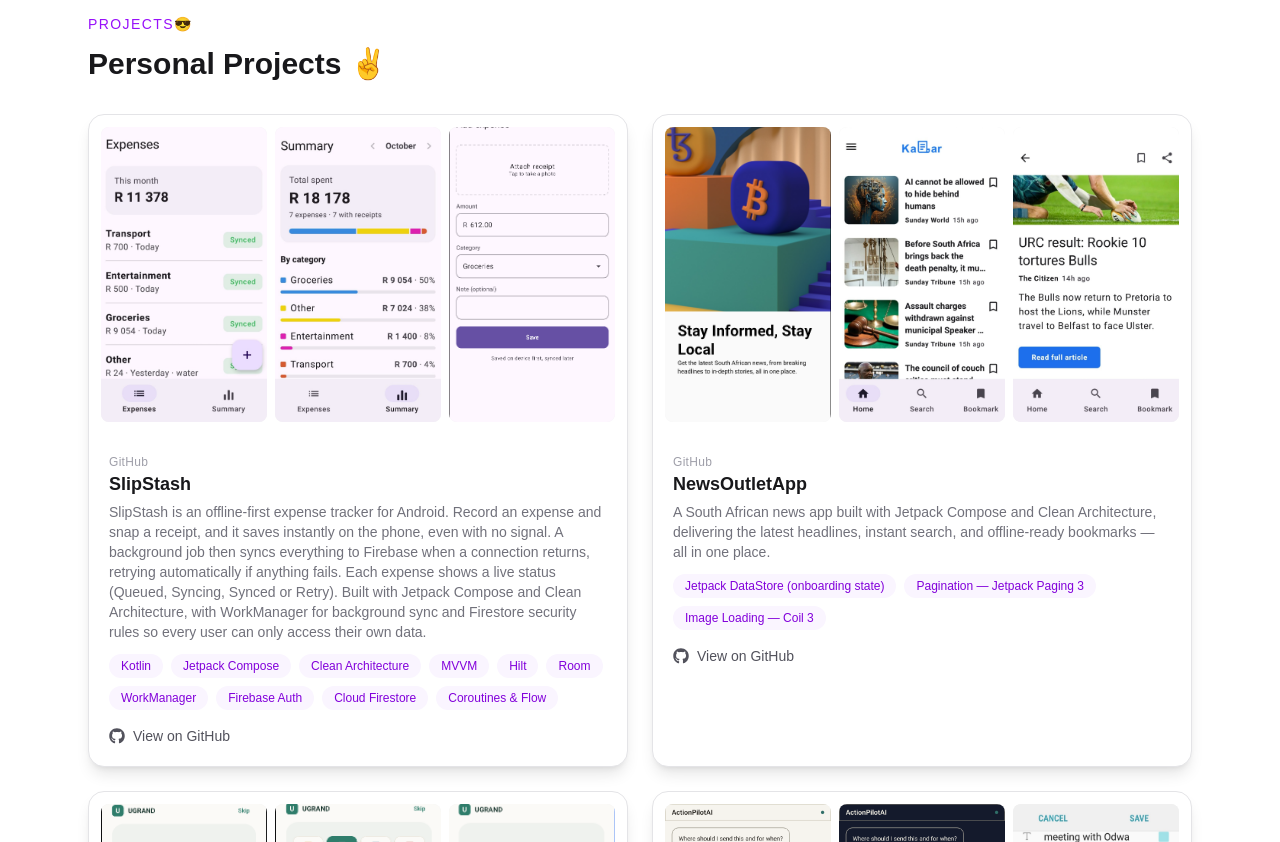
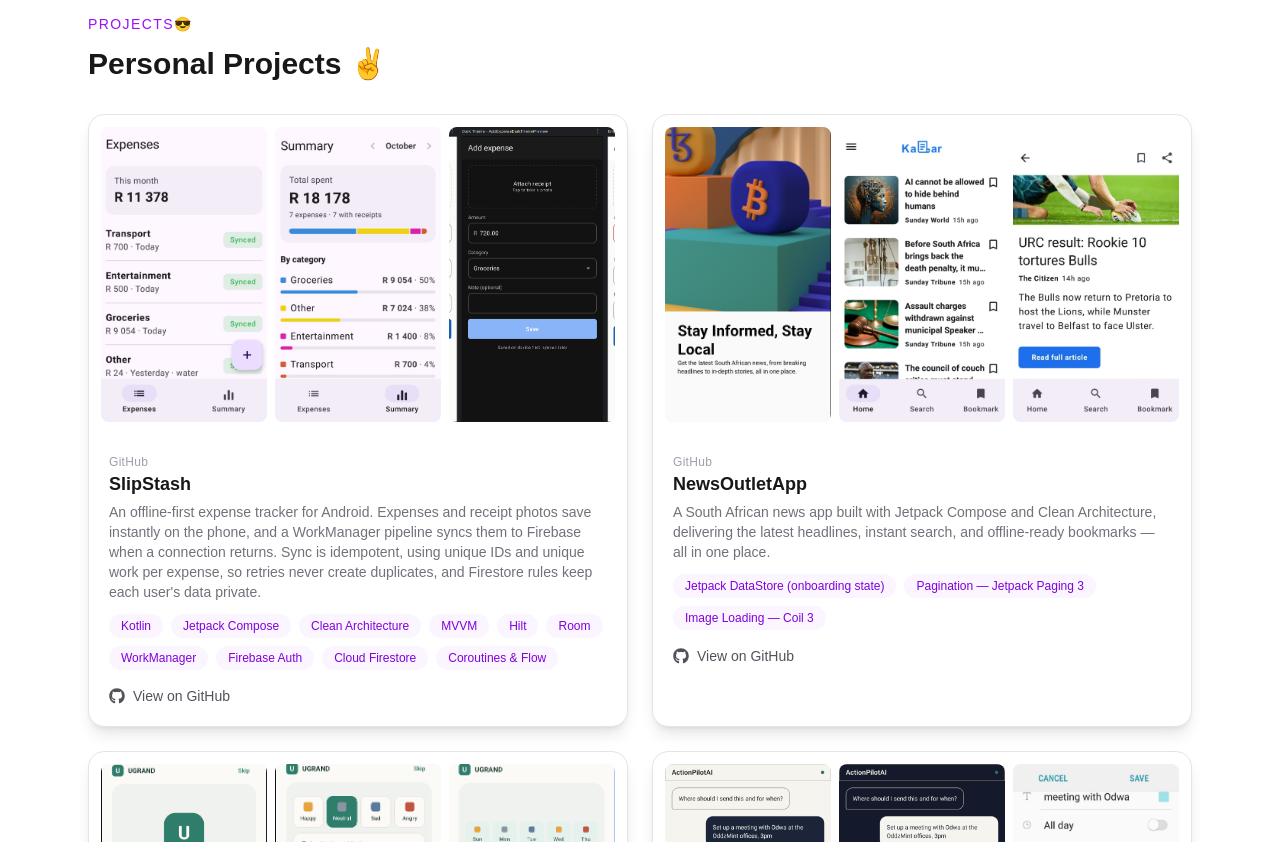
Before and after one commit to OddzMint-Net/odwa-portfolio, a Next.js app: page / in a window 1280 px wide. Shown: the part 760-1602 px from the top of the page. Built offline with nearby package versions, Linux system fonts and the light colour scheme.

Commit message:
chore: slipstash image update

```diff
--- a/app/components/Projects.tsx
+++ b/app/components/Projects.tsx
@@ -12,7 +12,7 @@
 const projects: Project[] = [
     {
         title: "SlipStash",
-        description: "SlipStash is an offline-first expense tracker for Android. Record an expense and snap a receipt, and it saves instantly on the phone, even with no signal. A background job then syncs everything to Firebase when a connection returns, retrying automatically if anything fails. Each expense shows a live status (Queued, Syncing, Synced or Retry). Built with Jetpack Compose and Clean Architecture, with WorkManager for background sync and Firestore security rules so every user can only access their own data.",
+        description: "An offline-first expense tracker for Android. Expenses and receipt photos save instantly on the phone, and a WorkManager pipeline syncs them to Firebase when a connection returns. Sync is idempotent, using unique IDs and unique work per expense, so retries never create duplicates, and Firestore rules keep each user's data private.",
         technologies: [
             "Kotlin",
             "Jetpack Compose",
@@ -26,7 +26,7 @@
             "Coroutines & Flow",
         ],
         githubUrl: "https://github.com/OddzMint-Net/SlipStash",
-        images: ["/projects/synced.jpg", "/projects/summary.jpg", "/projects/add_expense.png"],
+        images: ["/projects/synced.jpg", "/projects/summary.jpg", "/projects/Add_Expense_Screen.png"],
     },
     {
         title: "NewsOutletApp",
```
Also changed, not shown: public/projects/Add_Expense_Screen.png (added).
